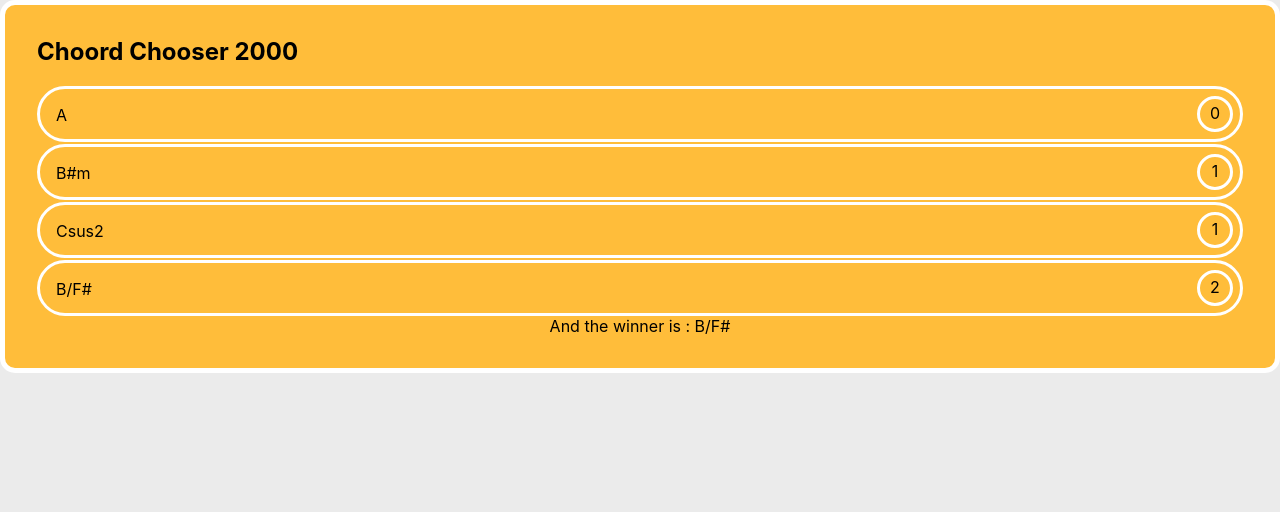
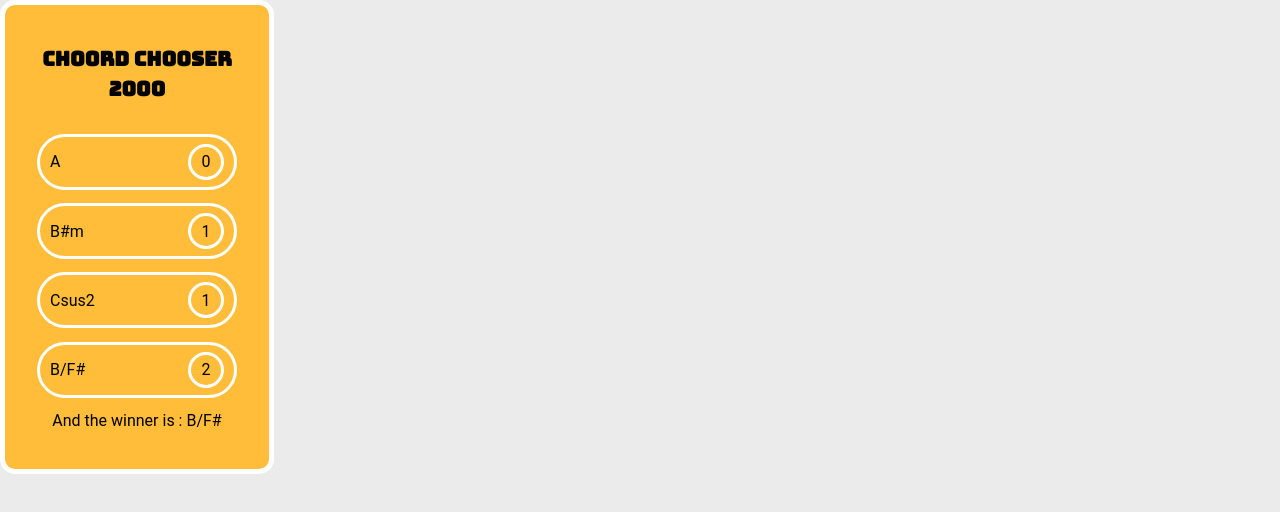
Before and after one commit to matteopof/devweb_project, a React (Create React App) app: page /vote in a window 1280 px wide. Shown: the top 512 px of the page. Built offline with nearby package versions, Linux system fonts and the light colour scheme.

Commit message:
Font + component vote css

```diff
--- a/src/components/vote/index.jsx
+++ b/src/components/vote/index.jsx
@@ -35,16 +35,16 @@ export const VoteZone = () => {
 
   return (
     <>
-      <div className="container">
+      <div id="choord" className="container text-center column spacearound ">
       <h2 className="chordTitle">Choord Chooser 2000</h2>
         {
           votesArray.map((option, i) =>
-            <div key={i} className="voteOption">
+            <div key={i} className="voteOption row row-centered">
               <div className="chordName">
-                {option.name}
+                <span>{option.name}</span>
               </div>
-              <div className="voteCount">
-                {option.votes}
+              <div className="voteCount column column-centered">
+                <span>{option.votes}</span>
               </div>
             </div>
           )
--- a/src/components/vote/vote.css
+++ b/src/components/vote/vote.css
@@ -2,44 +2,30 @@
   margin-top: 0;
 }
 
-.voteOption div {
-  position: relative;
+#choord{
+  width: 200px;
+  height: 400px;
 }
 
 .voteOption {
-  float: none;
   height: 50px;
-
   border: solid 3px #ffffff;
   border-radius: 30px;
-
-  margin-top: 2px;
+  justify-content: space-between;
+  padding-left: 10px;
+  padding-right: 10px;
 }
 
 .voteOption .chordName  {
-  float: left;
-  left: 16px;
-  top: 16px;
+  width: fit-content;
 }
 
 .voteOption .voteCount  {
-  float: right;
-  top: 7px;
-  right: 7px;
-
   width: 30px;
-  height: 26px;
+  height: 30px;
 
   text-align: center;
-  vertical-align: middle;
-
-  padding-top: 4px;
 
   border: solid 3px #ffffff;
   border-radius: 30px;
 }
-
-.voteWinner {
-  position : relative;
-  text-align: center;
-}
--- a/src/index.css
+++ b/src/index.css
@@ -1,6 +1,8 @@
+@import url('https://fonts.googleapis.com/css2?family=Bungee&display=swap');
+
 body {
   margin: 0;
-  font-family: -apple-system, BlinkMacSystemFont, 'Segoe UI', 'Roboto', 'Oxygen',
+  font-family: 'Roboto', -apple-system, BlinkMacSystemFont, 'Segoe UI', 'Oxygen',
     'Ubuntu', 'Cantarell', 'Fira Sans', 'Droid Sans', 'Helvetica Neue',
     sans-serif;
   -webkit-font-smoothing: antialiased;
@@ -9,10 +11,15 @@ body {
 }
 
 code {
-  font-family: source-code-pro, Menlo, Monaco, Consolas, 'Courier New',
+  font-family: Roboto, source-code-pro, Menlo, Monaco, Consolas, 'Courier New',
     monospace;
 }
 
+h2 {
+  font-family: 'Bungee', cursive;
+  font-size: 20px;
+  line-height: 30px;
+}
 /************* Flex ************/
 .row{
   display: flex;
```
